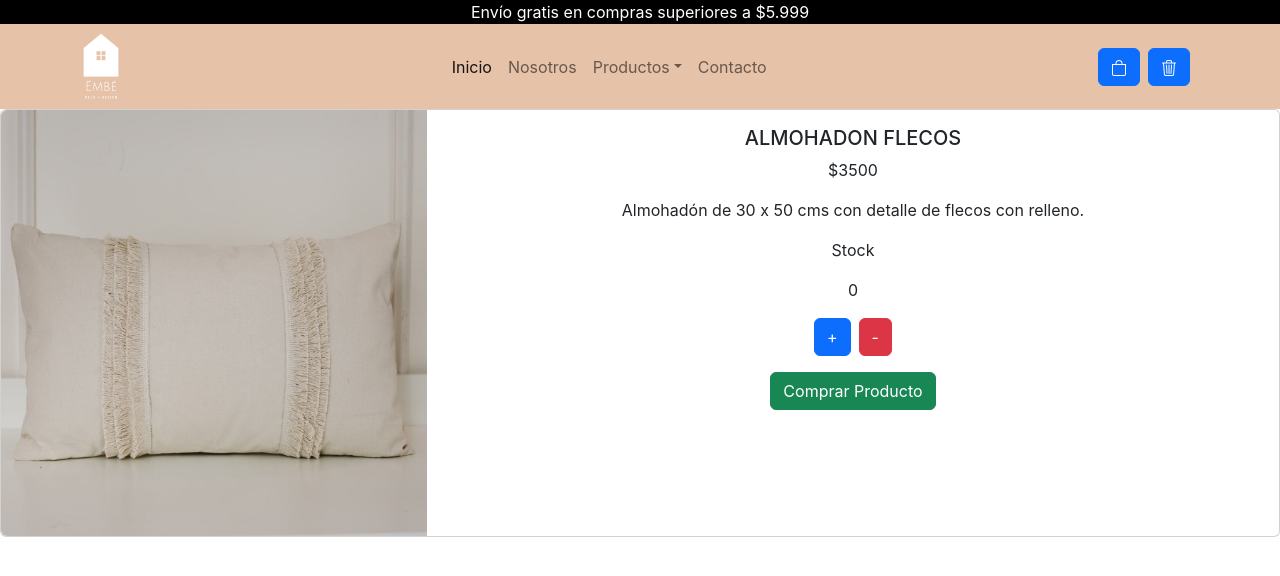
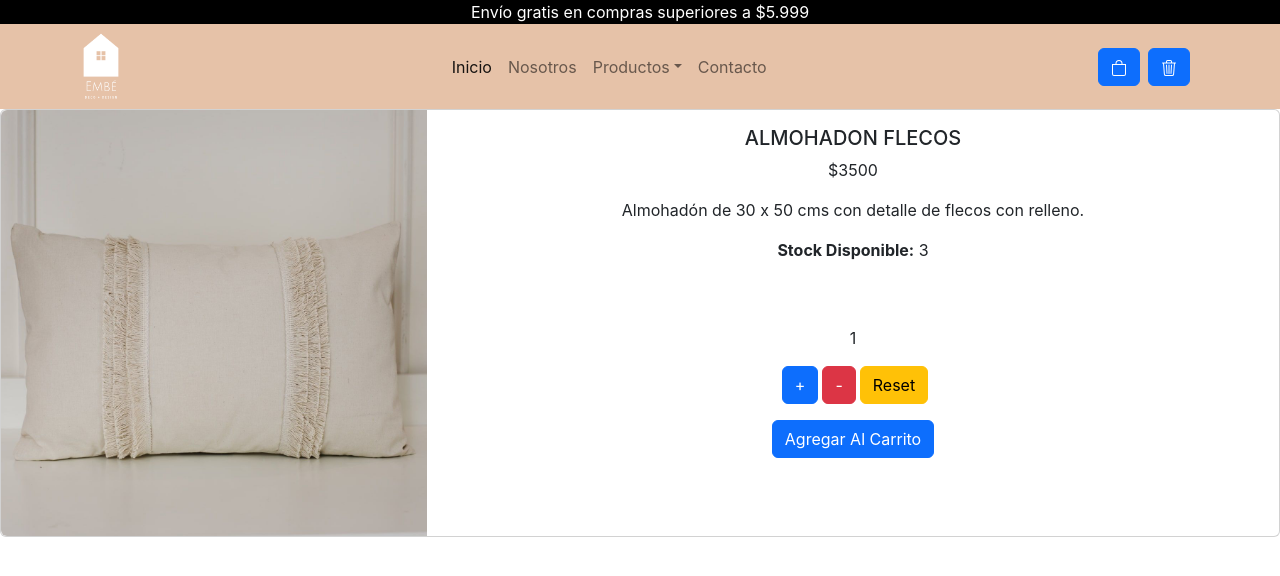
Before and after one commit to emanuelpps/Embe-ecommerce, a React (Create React App) app: page /product/1 in a window 1280 px wide. Shown: the top 576 px of the page. Built offline with nearby package versions, Linux system fonts and the light colour scheme.

Commit message:
subida desafio sincronizar itemCount

```diff
--- a/src/App.js
+++ b/src/App.js
@@ -5,6 +5,7 @@ import Header from './components/Header/Header';
 import NavBar from './components/NavBar/NavBar';
 import { ItemDetailContainer } from 'components/ItemDetailContainer/ItemDetailContainer';
 import {ItemListContainer} from 'components/ItemListContainer/ItemListContainer';
+import {Cart} from 'components/Cart/Cart'
 
 
 function App() {
@@ -18,6 +19,7 @@ function App() {
           <Route path="/category/:catId" element={<ItemListContainer />}></Route>
           <Route path="/product/:itemId" element={<ItemDetailContainer/>}></Route>
           <Route path="*" element={<Navigate to="/" />} />
+          <Route path= "/cart" element={<Cart/>}> </Route>
       </Routes>
       </BrowserRouter>
     </div>
--- /dev/null
+++ b/src/components/Cart/Cart.js
@@ -0,0 +1,9 @@
+import './Cart.css';
+
+export const Cart = () => {
+  return (
+    <h1 className='text-center'> Carrito de Compras</h1>
+  );
+}
+
+export default Cart;
--- a/src/components/ItemCount/ItemCount.js
+++ b/src/components/ItemCount/ItemCount.js
@@ -1,14 +1,31 @@
 import './ItemCount.css';
-import { useState } from "react";
-import Swal from 'sweetalert2'
+import { useState, useEffect } from "react";
+import Swal from 'sweetalert2';
 
 
-export const ItemCount = ({ stock }) => {
 
-    const [num, setNum] = useState(0);
 
-    const sumar = () =>{
-        if(num < stock){
+export const ItemCount = ({ onAdd }) => {
+
+let stock = 3;
+
+  const [num, setNum] = useState(1);
+
+  useEffect(() => {
+    //console.log("Mount");
+  }, []);
+
+
+  useEffect(() => {
+    //console.log("change");
+  }, [num])
+
+
+
+
+
+    const clickSuma = () => {
+      if(num < (stock)){
         setNum(num + 1)
         } else{
           Swal.fire({
@@ -17,15 +34,36 @@ export const ItemCount = ({ stock }) => {
             text: 'El producto se encuentra sin stock',
           })
         }
-    }
+    };
 
-    const vaciar = () =>{
-        setNum(0)
+    const clickResta = () => {
+      if (num > 1)
+        setNum (num - 1)
+
+      }
+
+
+    const reset = () =>{
+        setNum(1)
     }
 
 
 
-
+  return (
+  <div class="container py-5">
+    <div class="row">
+           <div>
+              <p>{num}</p>
+              <button type="button" class="btn btn-primary flex-fill ms-1" onClick={clickSuma} disabled={num === stock ? true : null}>{""}+{""}</button>
+              <button type="button" class="btn btn-danger flex-fill ms-1" onClick={clickResta}>-</button>
+              <button type="button" class="btn btn-warning flex-fill ms-1" data-mdb-ripple-color="dark" onClick={reset}>Reset</button>
+            </div>
+            <div>
+            <button type="button" className='btn btn-primary mt-3' onClick={() => onAdd (num)}>{""}Agregar Al Carrito{""}</button>
+            </div>
+          </div>
+        </div>
+  );
 }
 
 export default ItemCount;
--- a/src/components/ItemDetail/ItemDetail.js
+++ b/src/components/ItemDetail/ItemDetail.js
@@ -1,13 +1,18 @@
 import '../ItemDetail/ItemDeatail.css';
 import React from 'react';
+import ItemCount from 'components/ItemCount/ItemCount';
+import {Link} from 'react-router-dom';
+import { useState } from 'react';
 
-export const ItemDetail = ({
-    id,
-    name,
-    price,
-    details,
-    img,
-    }) => {
+export const ItemDetail = ({id,name,price,details,img,stock,}) => {
+
+  const [purchaseCompleted, setPurchaseCompleted] = useState(false);
+
+  const onAdd = (num) => {
+    setPurchaseCompleted (true);
+
+  }
+
     return(
         <div class="card mb-3 text-center" /*style="max-width: 540px;"*/>
   <div class="row g-0">
@@ -19,21 +24,16 @@ export const ItemDetail = ({
         <h5 class="card-title">{name}</h5>
         <p class="card-text">${price}</p>
         <p class="card-text mx-5">{details}</p>
-        <p>Stock</p>
-        <p>0</p>
-         {/*<p>Productos Agregados al carrito: {num} Unidades</p>*/}
-
-                        {/*<button type="button" className="btn btn-primary flex-fill me-1" data-mdb-ripple-color="dark" onClick={vaciar}>Vaciar</button>*/}
+        <p><strong>Stock Disponible:</strong> {stock}</p>
 
 
-        <div>
-        <button className='btn btn-primary mx-1'>+</button><button className='btn btn-danger mx-1'>-</button>
+         {purchaseCompleted ? (<Link to='/cart'><button type="button" className='btn btn-success mt-3'>Ir al Carrito</button></Link>)
+         :(<ItemCount ItemDetail={stock} onAdd={onAdd}/>)}
         </div>
-          <button type="button" className='btn btn-success mt-3'>Comprar Producto</button>
       </div>
     </div>
   </div>
-</div>
+
     );
 };
 
--- a/src/components/NavBar/NavBar.js
+++ b/src/components/NavBar/NavBar.js
@@ -2,7 +2,7 @@
 /* eslint-disable jsx-a11y/alt-text */
 import './NavBar.css';
 import CartWidget from '../CartWidget/CartWidget';
-import { Link } from 'react-router-dom'
+import { Link } from 'react-router-dom';
 
 function NavBar() {
   return (
--- a/src/components/data/product.js
+++ b/src/components/data/product.js
@@ -6,6 +6,7 @@ export const data = [
         price:3500,
         details:'Almohadón de 30 x 50 cms con detalle de flecos con relleno.',
         img: '/img/ALMOHADON-FLECOS.jpg',
+        stock:3,
     },
 {
     id:'2',
@@ -14,6 +15,7 @@ export const data = [
     price:3800,
     details:'Almohadón con frase y relleno.Medidas: 50 x 30 cms.',
     img: '/img/ALMOHADON-SIMPLE-IS-BEAUTIFUL.jpg',
+    stock:2,
 },
 {
     id:'3',
@@ -22,6 +24,7 @@ export const data = [
     price:2900,
     details:'Almohadón de tusor composicion 100% algodon de 57 x 40 cms con relleno.Funda lavable.',
     img: '/img/ALMOHADON-TUSOR-GRIS-OSCURO-GRUESO.jpg',
+    stock:2,
 },
 {
     id:'4',
@@ -30,6 +33,7 @@ export const data = [
     price:4300,
     details:'Bandeja de madera pintada plegable, con manijas. Es rebatible, ideal para leer en la cama!Medidas: 50 x 35 cm, patas de 19 cm de alto.',
     img: '/img/BANDEJA-DE-CAMA.jpg',
+    stock:2,
 },
 {
     id:'5',
@@ -38,6 +42,7 @@ export const data = [
     price:4500,
     details:'Canasto rectangular para complementar tus espacios preferidos.Se venden por unidad.Los canastos se venden por unidad.Medidas Chico: 29 (largo) x 19 (ancho) x 14 (alto) cms.Medidas Mediano: 35 (largo) x 24 (ancho) x 16 (alto) cms.Medidas Grande: 40 (largo) x 30 (ancho) x 19 (alto) cms.',
     img: '/img/CANASTO-JACINTO-RECTANGULAR.jpg',
+    stock:5,
 },
 {
     id:'6',
@@ -46,6 +51,7 @@ export const data = [
     price:2500,
     details:'Difusor ambiental de 2O0 mls con varas bambú cuyos microcapilares distribuyen la fragancia hasta el exterior para que el perfume comience a desprenderse. Un difusor logra aromatizar de forma permanente ambientes de 15/20 mts2. Duración estimada de dos a tres meses.',
     img: '/img/DIFUSOR-AMBIENTAL-HOME-COLLECTION.jpg',
+    stock:3,
 },
 {
     id:'7',
@@ -54,6 +60,7 @@ export const data = [
     price:3500,
     details:'Dispenser de jabón líquido diseñado en simil cemento combinado con detalle en color dorado.Medidas: 19 cm (alto) x Ø 7,5 cm.Combinalo con el set Simil Cemento!',
     img: '/img/DISPENSER-SIMIL-CEMENTO.jpg',
+    stock:4,
 },
 {
     id:'8',
@@ -62,6 +69,7 @@ export const data = [
     price:2500,
     details:'Individual de PVC.Medidas: 30 cm x 45 cm.',
     img: '/img/INDIVIDUAL-RAYAS.jpg',
+    stock:2,
 },
 {
     id:'9',
@@ -70,6 +78,7 @@ export const data = [
     price:8200,
     details:'Manta simil piel de conejo sintética.100% Polyester.Medidas: 1,50 x 2 mts.Ideal para utilizar como pie de cama!',
     img: '/img/MANTA-SIMIL-PIEL-RABBIT-NEW.jpg',
+    stock:5,
 },
 {
     id:'10',
@@ -77,7 +86,8 @@ export const data = [
     category:'Cocina',
     price:2400,
     details:'Panera confeccionada en tusor combinada.Medidas: 18 cm de diámetro x 15 cm de alto.',
-    img: '/img/PANERA-TUSOR-RAYAS-GRIS.jpg'
+    img: '/img/PANERA-TUSOR-RAYAS-GRIS.jpg',
+    stock:2,
 },
 {
     id:'11',
@@ -86,6 +96,7 @@ export const data = [
     price:3400,
     details:'Vaso portacepillo diseñado en simil cemento combinado con detalle en color dorado.Medidas: 12 cm (alto) x Ø 7,5 cm.Combinalo con el set Simil Cemento!',
     img: '/img/PORTACEPILLO-SIMIL-CEMENTO.jpg',
+    stock:2,
 },
 {
     id:'12',
@@ -94,6 +105,7 @@ export const data = [
     price:4500,
     details:'Juego de toalla de cara y toallón, confeccionado en 100% algodón de 440 g/m2 en jacquard de velour.Garantía de absorción y durabilidad. Prelavado y preencogido.Medidas:Toalla cara: 48 x 80 cm.Toallón: 70 x 135 cm',
     img: '/img/SET-DE-TOALLAS-LOLLIPOP.jpg',
+    stock:5,
 },
 {
     id:'13',
@@ -102,6 +114,7 @@ export const data = [
     price:6300,
     details:'Vela de soja natural, en cuenco de madera.Disponible en fragancia peonia y fragancia jengibre.Medidas: 5 cm de alto x Ø 10 cm.',
     img: '/img/VELA-CUENCO.jpg',
+    stock:3,
 },
 {
     id:'14',
@@ -110,6 +123,7 @@ export const data = [
     price:2300,
     details:'Panera de yute, diseño artesanal tejido.',
     img: '/img/PANERA-TEJIDA-YUTE.jpg',
+    stock:4,
 },
 {
     id:'15',
@@ -118,6 +132,7 @@ export const data = [
     price:9800,
     details:'Mantel confeccionado en tusor 100% algodón.Medidas 1,40 X 2,00 Y 1,60 X 2,90',
     img: '/img/MANTEL-TUSOR-LISO.jpg',
+    stock:2,
 },
 {
     id:'16',
@@ -126,6 +141,7 @@ export const data = [
     price:29500,
     details:'Edredón sintético de fibra siliconada premium.La tela que lo recubre es 100% algodón egipcio antibacterial de 400 hilos.RECOMENDAMOS USARLO CON UNA FUNDA DE EDREDÓN PARA SU PROTECCIÓN.Twin: para colchones de hasta 1 x 2 mts.Queen: para colchones de hasta 1,60 x 2 mts.King: para camas de hasta 2 x 2 mts.Recordá revisar la Guía de Tamaños para elegir la medida adecuada',
     img: '/img/EDREDON-ANTIBACTERIAL.jpg',
+    stock:5,
 },
 ];
 
```
Also changed, not shown: src/components/Cart/Cart.css (added).
